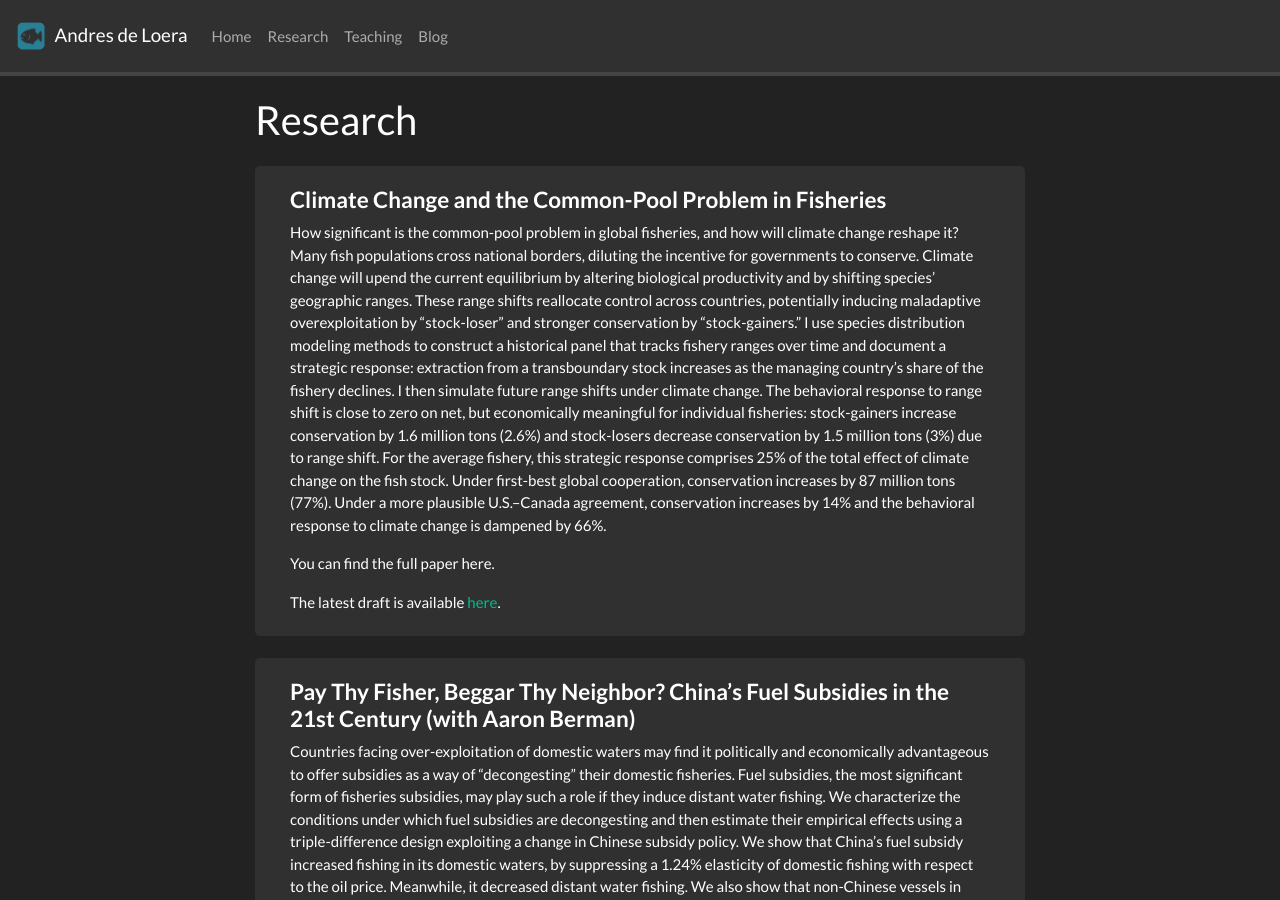
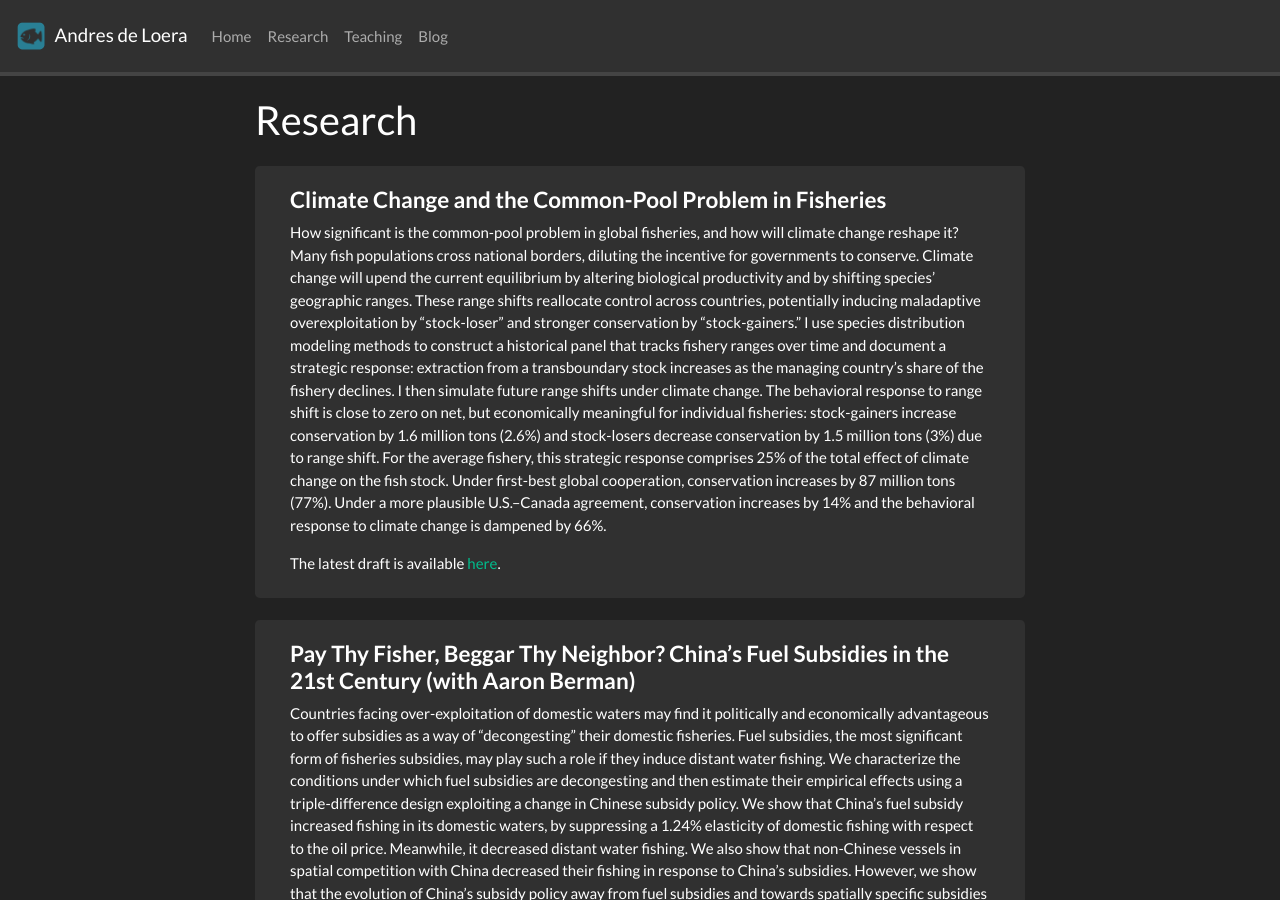
Before and after one commit to adeloera/adeloera.github.io, a Jekyll site: the page built from _pages/research.md, in a window 1280 px wide and 900 px high. Built offline with Jekyll 4.4.1, drawn with Linux system fonts in a browser that asks for light colours; nearby versions of some CDN libraries; a style sheet for code colours, icons or effects is not loaded.

Commit message:
fix referencing

```diff
--- a/_pages/research.md
+++ b/_pages/research.md
@@ -38,8 +38,6 @@ iframe {
 
 How significant is the common-pool problem in global fisheries, and how will climate change reshape it? Many fish populations cross national borders, diluting the incentive for governments to conserve. Climate change will upend the current equilibrium by altering biological productivity and by shifting species’ geographic ranges. These range shifts reallocate control across countries, potentially inducing maladaptive overexploitation by "stock-loser" and stronger conservation by "stock-gainers." I use species distribution modeling methods to construct a historical panel that tracks fishery ranges over time and document a strategic response: extraction from a transboundary stock increases as the managing country's share of the fishery declines. I then simulate future range shifts under climate change. The behavioral response to range shift is close to zero on net, but economically meaningful for individual fisheries: stock-gainers increase conservation by 1.6 million tons (2.6%) and stock-losers decrease conservation by 1.5 million tons (3%) due to range shift. For the average fishery, this strategic response comprises 25% of the total effect of climate change on the fish stock. Under first-best global cooperation, conservation increases by 87 million tons (77%). Under a more plausible U.S.–Canada agreement, conservation increases by 14% and the behavioral response to climate change is dampened by 66%.
 
-You can find the full paper here.
-
 The latest draft is available <a href="{{ site.url }}{{ site.baseurl }}/papers/deLoera_JMP_fisheries.pdf">here</a>.
 
 </div>
```
Also changed, not shown: 3 other files.
